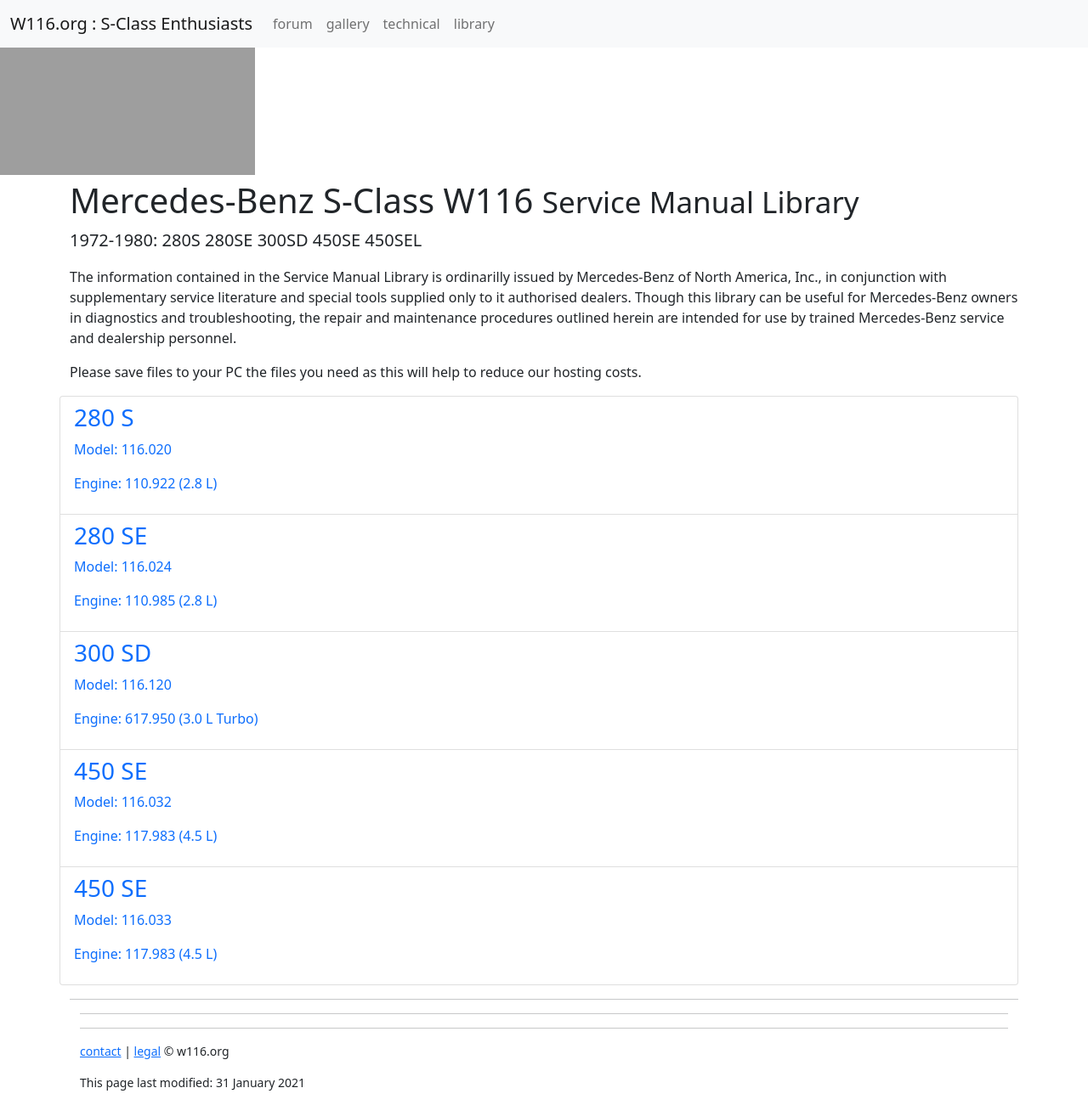
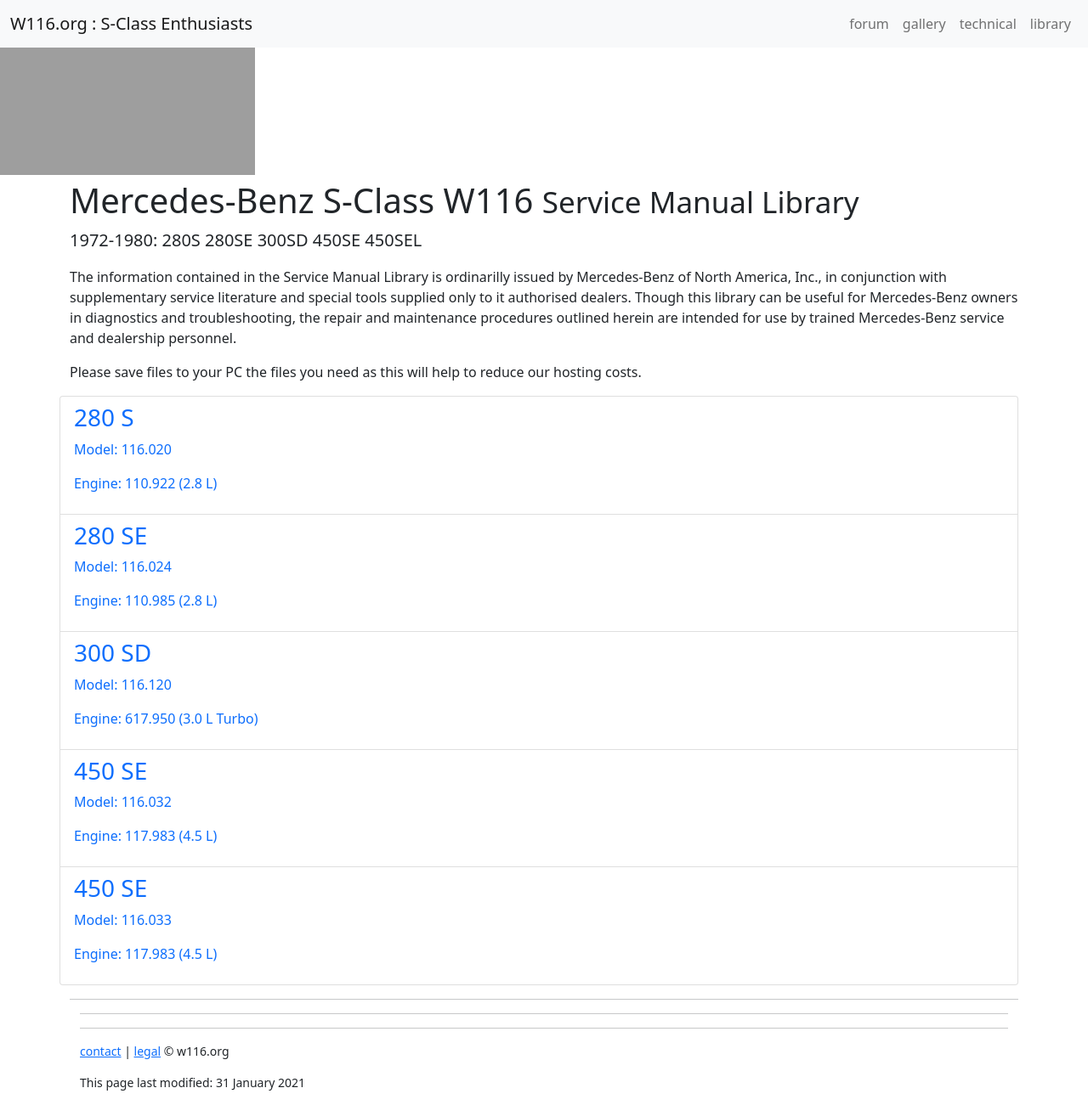
Before and after one commit to W116org/handbook, a Jekyll site: the page built from index.html, in a window 1280 px wide. Shown: the whole page at 85% size. Built offline with Jekyll 4.4.1, drawn with Linux system fonts in a browser that asks for light colours; comment, search, counter and statistics services are not loaded; grey boxes are pictures that could not be loaded.

Commit message:
Update navbar.html

```diff
--- a/_includes/navbar.html
+++ b/_includes/navbar.html
@@ -5,7 +5,7 @@
                <span class="navbar-toggler-icon"></span>
           </button>
           <div class="navbar-collapse collapse" id="navbar-main">
-               <ul class="navbar-nav me-auto mb-2 mb-lg-0">
+               <ul class="navbar-nav ms-auto mb-2 mb-lg-0">
                     <li class="nav-item"><a class="nav-link" href="//forum.w116.org/">forum</a></li>
                     <li class="nav-item"><a class="nav-link" href="//gallery.w116.org/">gallery</a></li>
                     <li class="nav-item"><a class="nav-link" href="//www.w116.org/tech/">technical</a></li>
```
